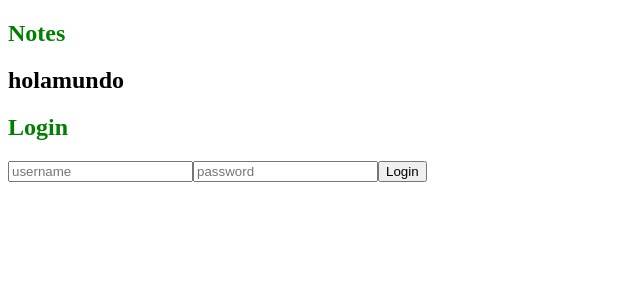
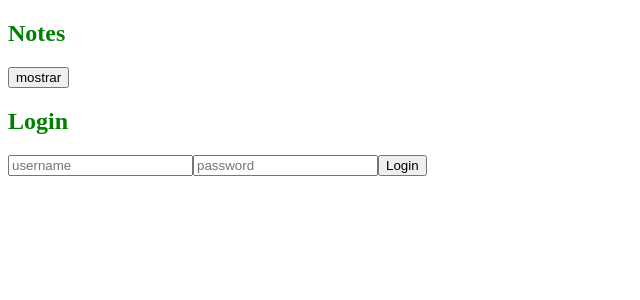
Before and after one commit to franco22bellido/midudev_course, a React (Vite) app in the folder notes_front/: page / in a window 1280 px wide. Shown: the top 300 px of the page, without its empty margins (0-640 px from the left). Built offline with nearby package versions, Linux system fonts and the light colour scheme; no server answers.

Commit message:
mi propia versión de un toggable para mostrar/ocultar un componente

```diff
--- a/notes_front/src/components/Toggable.jsx
+++ b/notes_front/src/components/Toggable.jsx
@@ -1,10 +1,29 @@
+import { useEffect, useState } from "react"
 const Toggable = ({children}) => {
 
+  const [showChildren, setShowChildren, ] = useState(false)
+  const [display, setDisplay] = useState({})
 
+  const handleShowChildren = ()=> {
+    setShowChildren((show)=> !show)
+  }
 
+  const showDisplay = ()=>{
+    if(showChildren){
+        setDisplay({display: 'block'})
+    }else{
+        setDisplay({display: 'none'})
+    }
+  }
+  useEffect(()=> {
+    showDisplay()
+  }, [showChildren])
   return (
     <div>
-      {children}
+        <div style={display}>
+            {children}
+        </div>
+      <button onClick={()=> handleShowChildren()}>{showChildren ? 'ocultar' : 'mostrar'}</button>
     </div>
   )
 }
```
